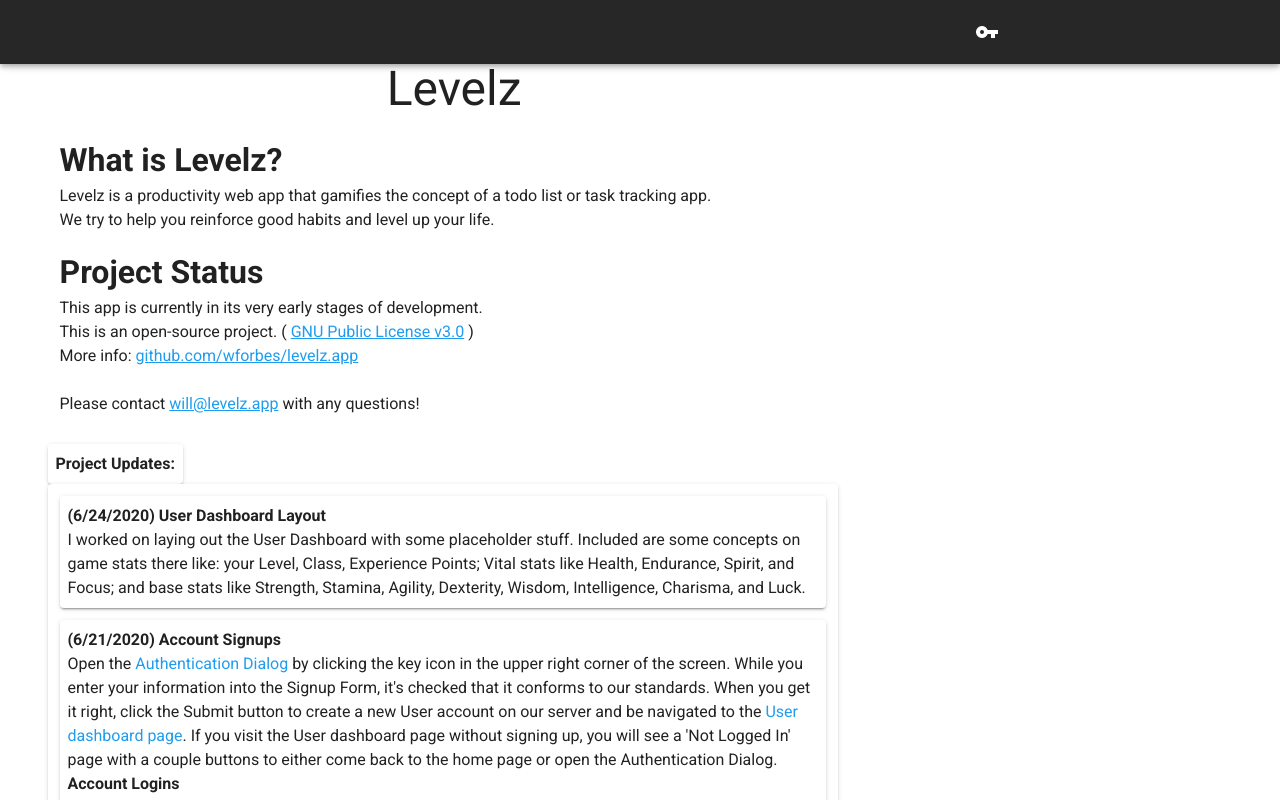
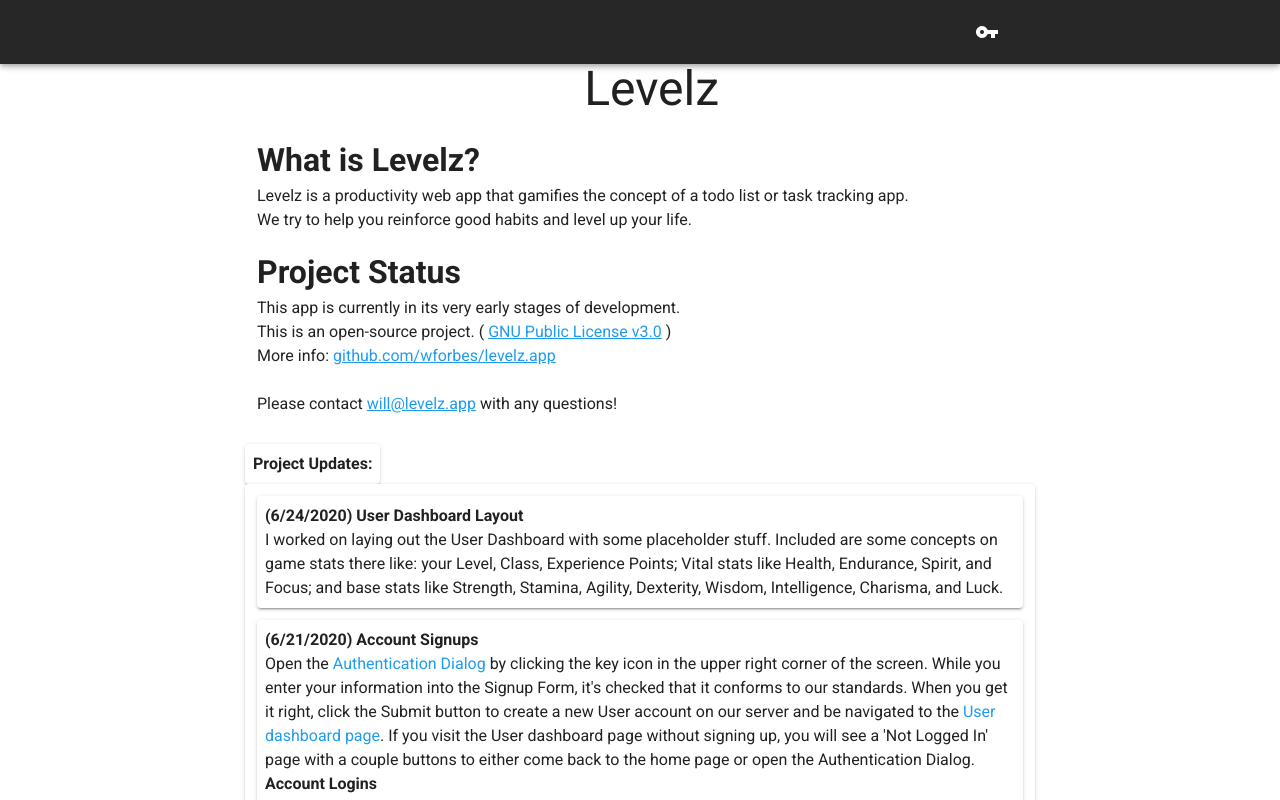
Before and after one commit to wforbes/levelz.app, a Vue app: page / in a window 1280 px wide. Shown: the top 800 px of the page. Built offline with nearby package versions, Linux system fonts and the light colour scheme; no server answers.

Commit message:
App - Fix horizontal page margin

```diff
--- a/src/app/views/App.vue
+++ b/src/app/views/App.vue
@@ -12,7 +12,7 @@
 						offset-xl="3"
 						xl="6"
 						cols="12"
-						class="pa-0 ma-0"
+						class="pa-0 mx-auto"
 					>
 						<router-view></router-view>
 					</v-col>
```
